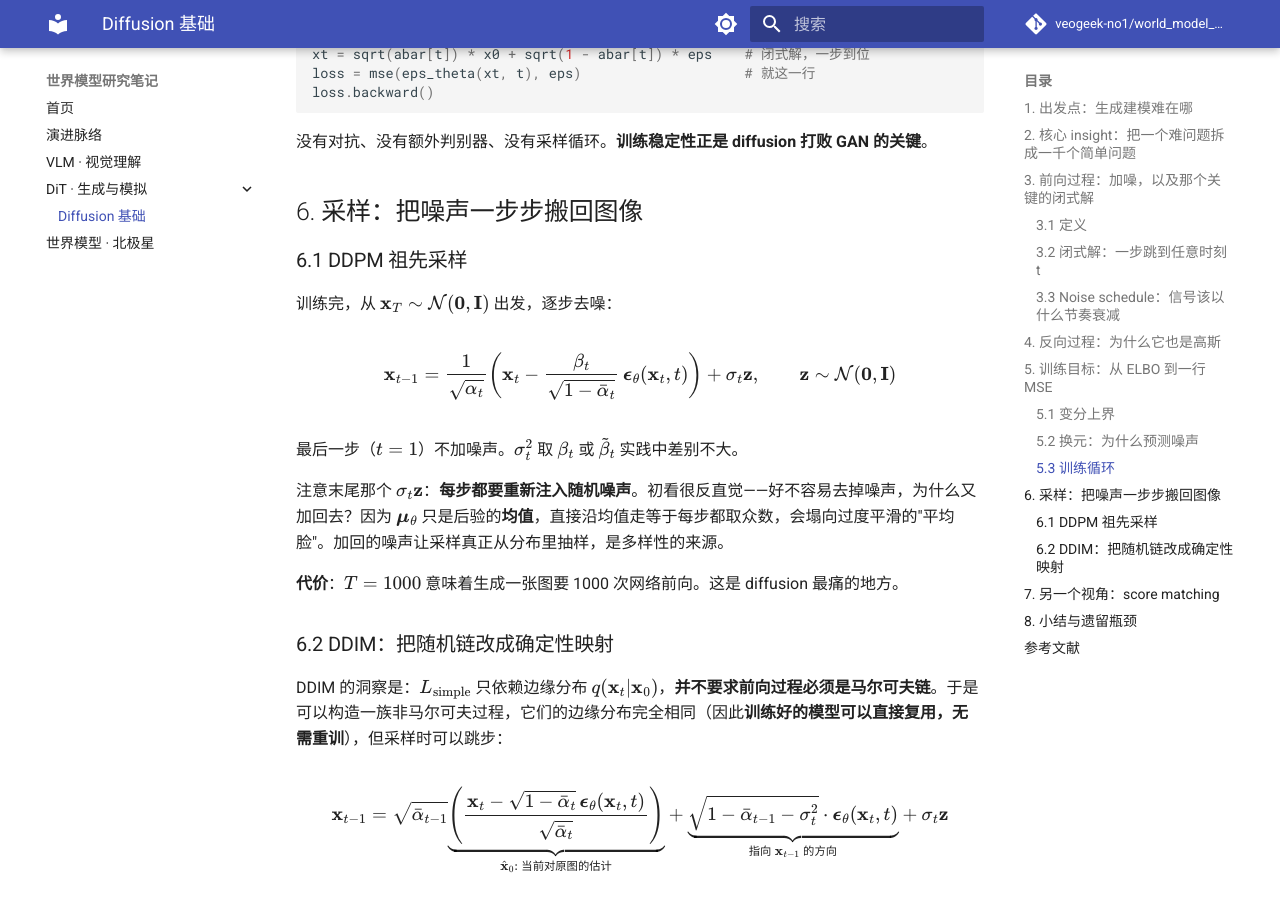
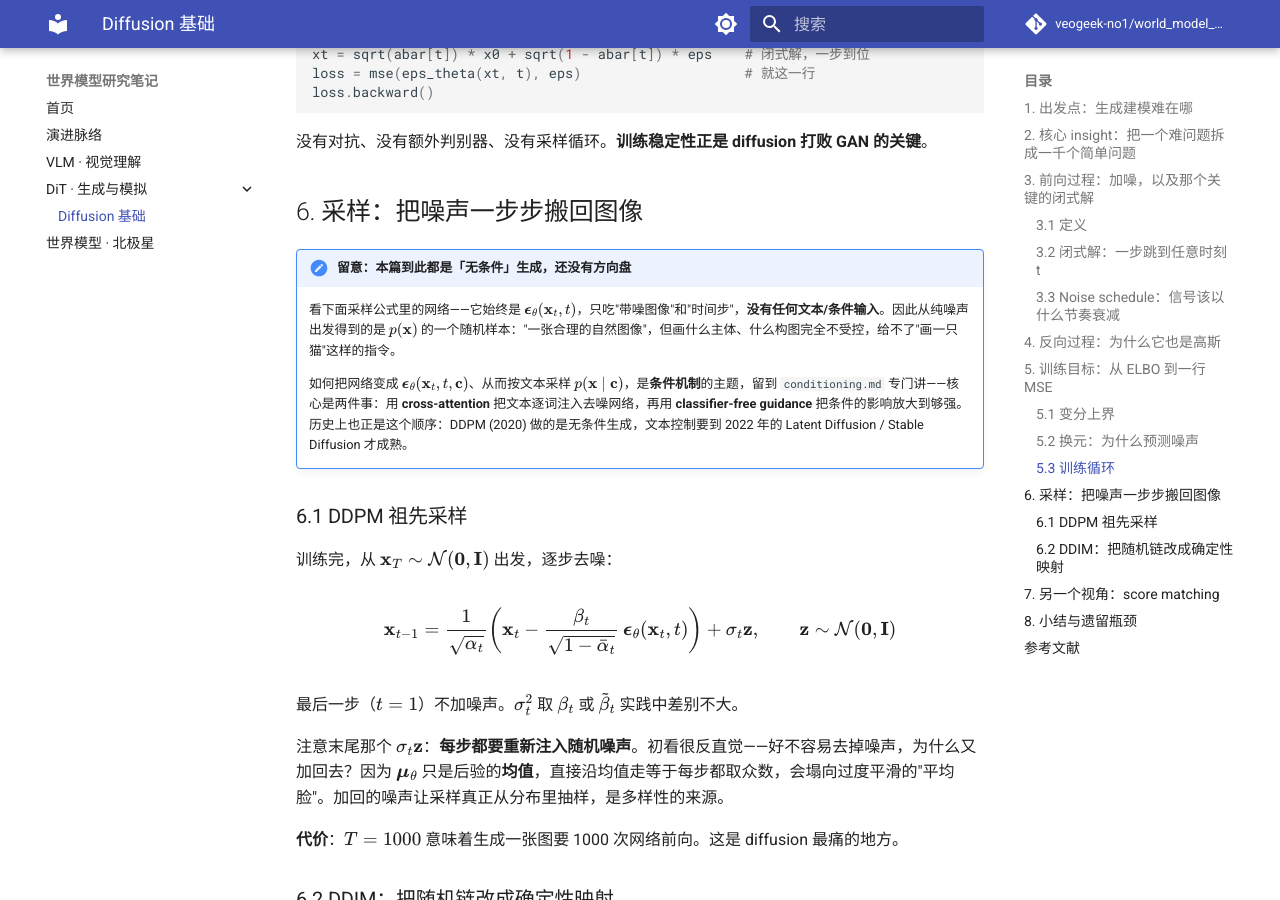
Before and after one commit to veogeek-no1/world_model_learning, an MkDocs documentation site: the page built from docs/dit/diffusion-basics.md, in a window 1280 px wide and 900 px high, scrolled down 7005 px. Built offline with MkDocs 1.6.1 and Material for MkDocs 9.7.7, drawn with Linux system fonts in a browser that asks for light colours; comment, search, counter and statistics services are not loaded; some of the changed text lies outside the part shown.

Commit message:
Flag diffusion-basics as unconditional; point forward to conditioning.md
A reader who finished the doc asked where text control was — the whole
treatment uses ε_θ(x_t, t) with no conditioning input and never says so.
Add a note at the sampling section (where "noise → any image" actually
happens) making the unconditional scope explicit and pointing to the
planned conditioning.md for cross-attention + classifier-free guidance.
Add the missing row to the bottleneck table, and mark conditioning.md in
the DiT checklist as the direct continuation.

Co-Authored-By: Claude Opus 4.8 (1M context) <noreply@anthropic.com>

```diff
--- a/docs/dit/diffusion-basics.md
+++ b/docs/dit/diffusion-basics.md
@@ -265,6 +265,12 @@ loss.backward()
 
 ## 6. 采样：把噪声一步步搬回图像
 
+!!! note "留意：本篇到此都是「无条件」生成，还没有方向盘"
+
+    看下面采样公式里的网络——它始终是 \(\boldsymbol{\epsilon}_\theta(\mathbf{x}_t, t)\)，只吃"带噪图像"和"时间步"，**没有任何文本/条件输入**。因此从纯噪声出发得到的是 \(p(\mathbf{x})\) 的一个随机样本："一张合理的自然图像"，但画什么主体、什么构图完全不受控，给不了"画一只猫"这样的指令。
+
+    如何把网络变成 \(\boldsymbol{\epsilon}_\theta(\mathbf{x}_t, t, \mathbf{c})\)、从而按文本采样 \(p(\mathbf{x}\mid\mathbf{c})\)，是**条件机制**的主题，留到 `conditioning.md` 专门讲——核心是两件事：用 **cross-attention** 把文本逐词注入去噪网络，再用 **classifier-free guidance** 把条件的影响放大到够强。历史上也正是这个顺序：DDPM (2020) 做的是无条件生成，文本控制要到 2022 年的 Latent Diffusion / Stable Diffusion 才成熟。
+
 ### 6.1 DDPM 祖先采样
 
 训练完，从 \(\mathbf{x}_T\sim\mathcal{N}(\mathbf{0},\mathbf{I})\) 出发，逐步去噪：
@@ -321,11 +327,12 @@ DDIM 的洞察是：\(L_{\text{simple}}\) 只依赖边缘分布 \(q(\mathbf{x}_t
 
 | 瓶颈 | 谁来解决 |
 |---|---|
+| 从纯噪声只能生成**任意**图像，给不了"画什么"的指令 | `conditioning.md`：cross-attention 注入文本 + classifier-free guidance |
 | 采样仍需几十步，且在**像素空间**做，高分辨率算力爆炸 | `latent-diffusion.md`：搬进 VAE 潜空间 |
 | 加噪时间表、离散步数都是人为设定，路径弯弯绕绕 | `flow-matching.md`：直接学速度场，走直线 |
 | 去噪骨干 U-Net 是卷积时代产物，scaling 行为不明 | `dit-arch.md`：换成 Transformer |
 
-（上面三篇尚未动笔，写完后这里会改成站内链接。）
+（上面四篇尚未动笔，写完后这里会改成站内链接。）
 
 ## 参考文献
 
```
Also changed, not shown: docs/dit/README.md (+1 -0 lines).
